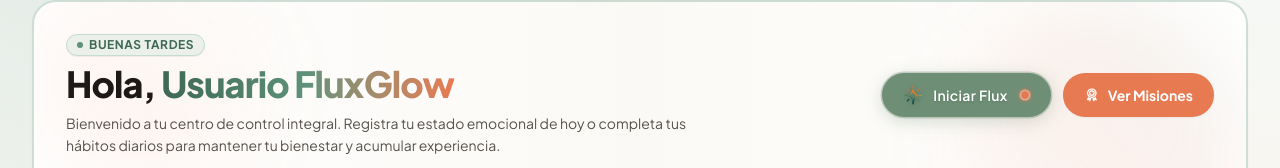
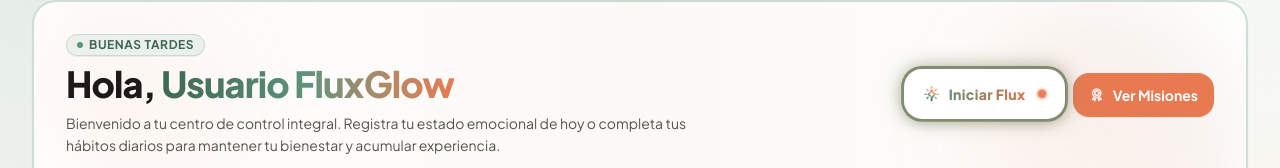
Before and after one commit to yahiremmanuel235-gif/Fluxglow, a React (Vite) app: page /dashboard in a window 1280 px wide. Shown: the part 280-448 px from the top of the page. Built offline with nearby package versions, Linux system fonts and the light colour scheme; no server answers; the database is empty; a web font is replaced by a local one.

Commit message:
feat: redesign daily flux button with radiant glow
Refactor the Flux button UI to feature a white background with a dynamic, radiant pulse animation for improved visibility and modern aesthetics. Updated border radius and shadow transitions to enhance user interaction.

```diff
--- a/src/components/modules/DashboardModule.tsx
+++ b/src/components/modules/DashboardModule.tsx
@@ -387,7 +387,7 @@ export const DashboardModule: React.FC<DashboardModuleProps> = ({
             </div>
 
             {/* Quick action buttons with brand colors and local icons */}
-            <div className="flex flex-wrap sm:flex-nowrap items-center gap-3 shrink-0 w-full md:w-auto">
+            <div className="flex flex-wrap sm:flex-nowrap items-center gap-2.5 shrink-0 w-full md:w-auto">
               <button
                 id="hero-quick-journal-btn"
                 onClick={() => {
@@ -397,29 +397,32 @@ export const DashboardModule: React.FC<DashboardModuleProps> = ({
                 }}
                 disabled={!canFlux}
                 title={!canFlux ? "Ya completaste tu Flux hoy. Vuelve mañana." : "¡Pulsa para iniciar tu flujo diario de bienestar!"}
-                className={`relative overflow-hidden flex-1 sm:flex-none px-5 py-2.5 min-h-[44px] rounded-full text-xs sm:text-sm font-bold transition-all flex items-center justify-center gap-2.5 group select-none ${
+                className={`flex-1 sm:flex-none px-4 py-2.5 min-h-[44px] rounded-2xl text-xs sm:text-sm font-bold transition-all flex items-center justify-center gap-2 group ${
                   canFlux
-                    ? 'flux-btn-active-glow text-white cursor-pointer'
-                    : 'bg-stone-200 text-stone-400 cursor-not-allowed border border-stone-300/60 shadow-none'
+                    ? 'flux-btn-active-glow bg-white cursor-pointer hover:bg-white/95'
+                    : 'bg-stone-200 text-stone-400 cursor-not-allowed shadow-xs'
                 }`}
               >
-                {/* Clean high-contrast icon with drop-shadow instead of dark mask */}
                 <img
                   src="/assets/icons/flux.png"
                   alt="Flux"
-                  className={`w-5 h-5 object-contain transition-transform filter drop-shadow-[0_1px_2px_rgba(0,0,0,0.25)] ${
-                    canFlux ? 'group-hover:scale-110' : 'grayscale opacity-40'
+                  className={`w-4 h-4 object-contain transition-transform ${
+                    canFlux ? 'group-hover:scale-110' : 'grayscale opacity-60'
                   }`}
                 />
-                <span className="tracking-wide text-white drop-shadow-[0_1px_1px_rgba(0,0,0,0.15)] font-semibold">
-                  {canFlux ? 'Iniciar Flux' : 'Flux Completado'}
-                </span>
-
-                {/* Clean pulsating orange indicator point without grey/dark background halos */}
+                {canFlux ? (
+                  <span className="title-gradient font-extrabold tracking-wide text-xs sm:text-sm">
+                    Iniciar Flux
+                  </span>
+                ) : (
+                  <span className="text-stone-400 font-bold">
+                    Flux Completado
+                  </span>
+                )}
                 {canFlux && (
                   <div className="flex items-center justify-center ml-0.5 shrink-0">
                     <span
-                      className="w-2.5 h-2.5 rounded-full bg-[#E87A52] border border-white/60 flux-orange-dot-glow"
+                      className="w-2 h-2 rounded-full bg-[#E87A52] flux-orange-dot-glow"
                       aria-hidden="true"
                     />
                   </div>
@@ -428,7 +431,7 @@ export const DashboardModule: React.FC<DashboardModuleProps> = ({
               <button
                 id="hero-quick-missions-btn"
                 onClick={() => onNavigate('missions')}
-                className="flex-1 sm:flex-none px-5 py-2.5 min-h-[44px] rounded-full bg-[#E87A52] hover:bg-[#D4653E] text-white text-xs sm:text-sm font-bold shadow-xs transition-all flex items-center justify-center gap-2 cursor-pointer group border border-transparent"
+                className="flex-1 sm:flex-none px-4 py-2.5 min-h-[44px] rounded-2xl bg-[#E87A52] hover:bg-[#D4653E] text-white text-xs sm:text-sm font-bold shadow-xs transition-all flex items-center justify-center gap-2 cursor-pointer group"
               >
                 <img src="/assets/icons/medal.png" alt="Misiones" className="w-4 h-4 object-contain brightness-0 invert group-hover:scale-105 transition-transform" />
                 <span>Ver Misiones</span>
--- a/src/index.css
+++ b/src/index.css
@@ -391,33 +391,41 @@
   overflow: visible;
 }
 
-/* Distinctive glowing animated frame for uncompleted Flux button */
-@keyframes fluxBtnThemeShift {
+/* Distinctive glowing animated frame for uncompleted Flux button (white background with dynamic radiant frame) */
+@keyframes fluxGlowPulse {
   0%, 100% {
-    background-color: #5F927B;
-    border-color: rgba(95, 146, 123, 0.45);
     box-shadow:
-      0 0 0 1.5px rgba(95, 146, 123, 0.35),
-      0 4px 18px 0 rgba(95, 146, 123, 0.3);
+      0 0 0 2px rgba(255, 255, 255, 0.95),
+      0 0 0 4.5px #E87A52,
+      0 0 16px 2px rgba(232, 122, 82, 0.5),
+      0 4px 14px -2px rgba(95, 146, 123, 0.25);
+    transform: translateY(0);
   }
   50% {
-    background-color: #E87A52;
-    border-color: rgba(232, 122, 82, 0.55);
     box-shadow:
-      0 0 0 1.5px rgba(232, 122, 82, 0.45),
-      0 4px 20px 0 rgba(232, 122, 82, 0.35);
+      0 0 0 2px rgba(255, 255, 255, 1),
+      0 0 0 5px #5F927B,
+      0 0 22px 5px rgba(95, 146, 123, 0.6),
+      0 0 12px 2px rgba(232, 122, 82, 0.4),
+      0 6px 18px -2px rgba(95, 146, 123, 0.35);
+    transform: translateY(-1.5px);
   }
 }
 
 .flux-btn-active-glow {
-  animation: fluxBtnThemeShift 5s ease-in-out infinite;
-  border: 1.5px solid transparent;
-  will-change: background-color, border-color, box-shadow;
+  background-color: #ffffff;
+  animation: fluxGlowPulse 2.4s ease-in-out infinite;
+  border: 1.5px solid rgba(255, 255, 255, 0.9);
 }
 
 .flux-btn-active-glow:hover {
-  transform: translateY(-1.5px);
-  filter: brightness(1.05);
+  animation-play-state: paused;
+  transform: translateY(-2px) scale(1.02);
+  box-shadow:
+    0 0 0 2px rgba(255, 255, 255, 1),
+    0 0 0 5px #E87A52,
+    0 0 26px 6px rgba(232, 122, 82, 0.65),
+    0 8px 22px -3px rgba(95, 146, 123, 0.35);
 }
 
 @keyframes orangeDotPulse {
@@ -428,7 +436,7 @@
   }
   50% {
     transform: scale(1.15);
-    box-shadow: 0 0 10px 3px rgba(232, 122, 82, 0.65);
+    box-shadow: 0 0 8px 2px rgba(232, 122, 82, 0.6);
     opacity: 1;
   }
 }
```
